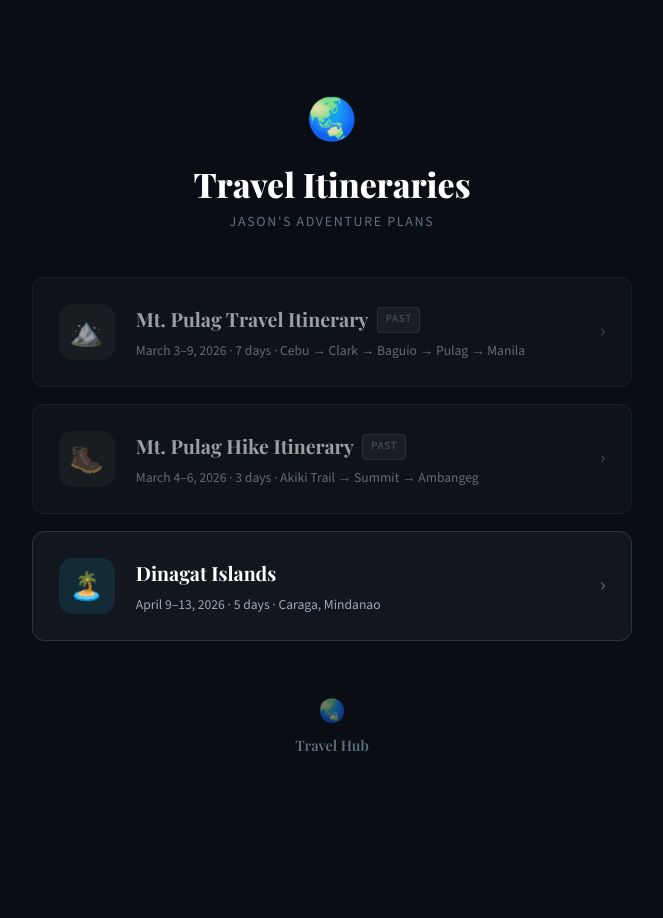
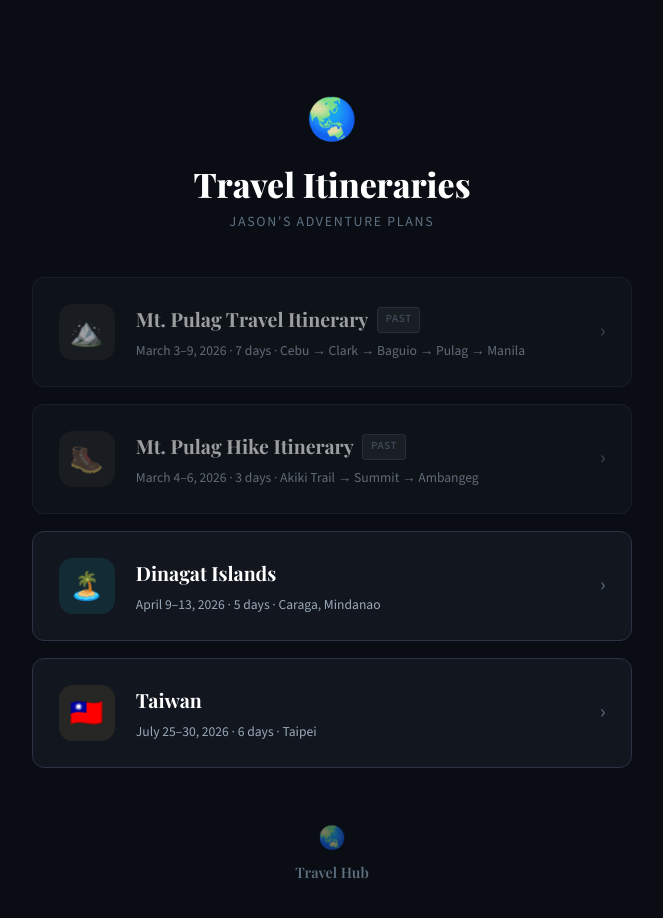
Before and after one commit to jasonalmine/travel-itineraries, a Next.js app: page / in a window 1280 px wide. Shown: the top 918 px of the page, without its empty margins (308-971 px from the left). Before the commit the page ends 826 px from the top, so only its background shows below. Built offline with nearby package versions, Linux system fonts and the light colour scheme.

Commit message:
Add Taiwan to trips list

```diff
--- a/src/data/trips.ts
+++ b/src/data/trips.ts
@@ -32,4 +32,13 @@ export const trips: Trip[] = [
     variant: "island",
     status: "upcoming",
   },
+  ,
+  {
+    href: "/taiwan",
+    icon: "🇹🇼",
+    title: "Taiwan",
+    meta: "July 25–30, 2026 · 6 days · Taipei",
+    variant: "mountain",
+    status: "upcoming",
+  },
 ];
```
